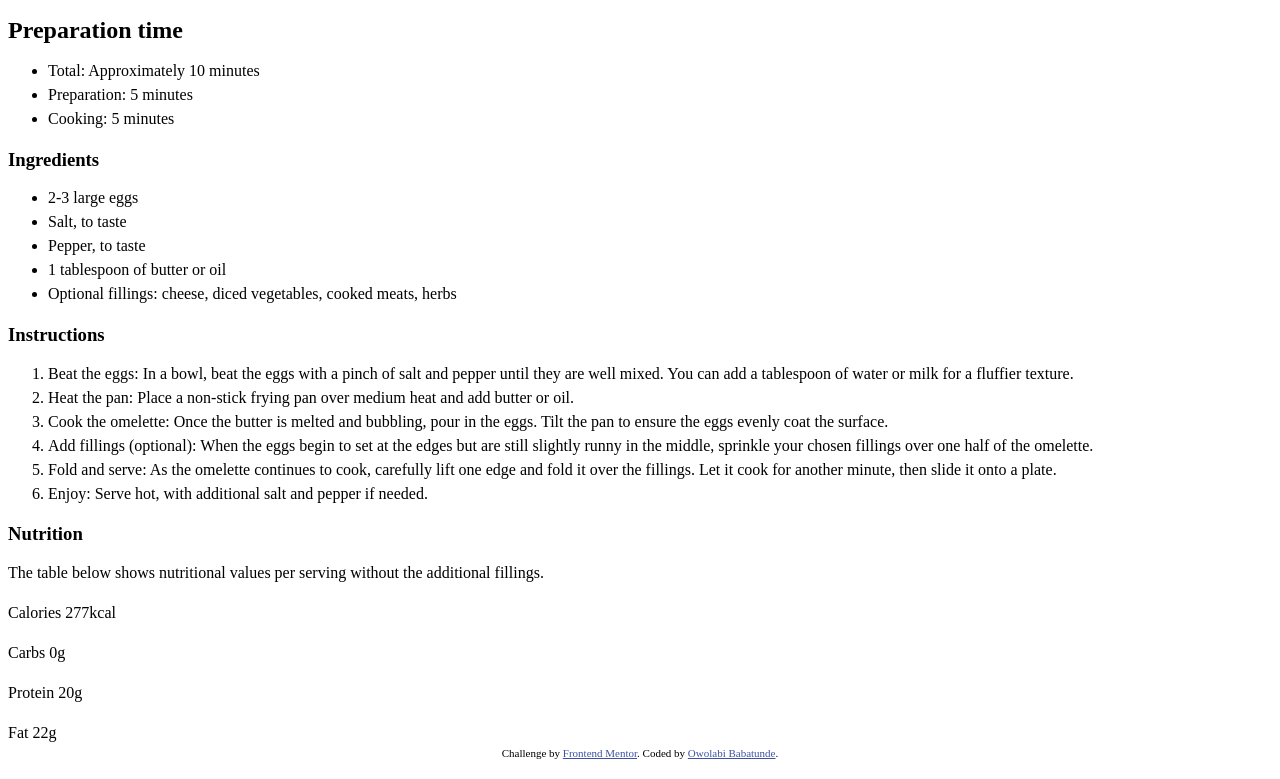
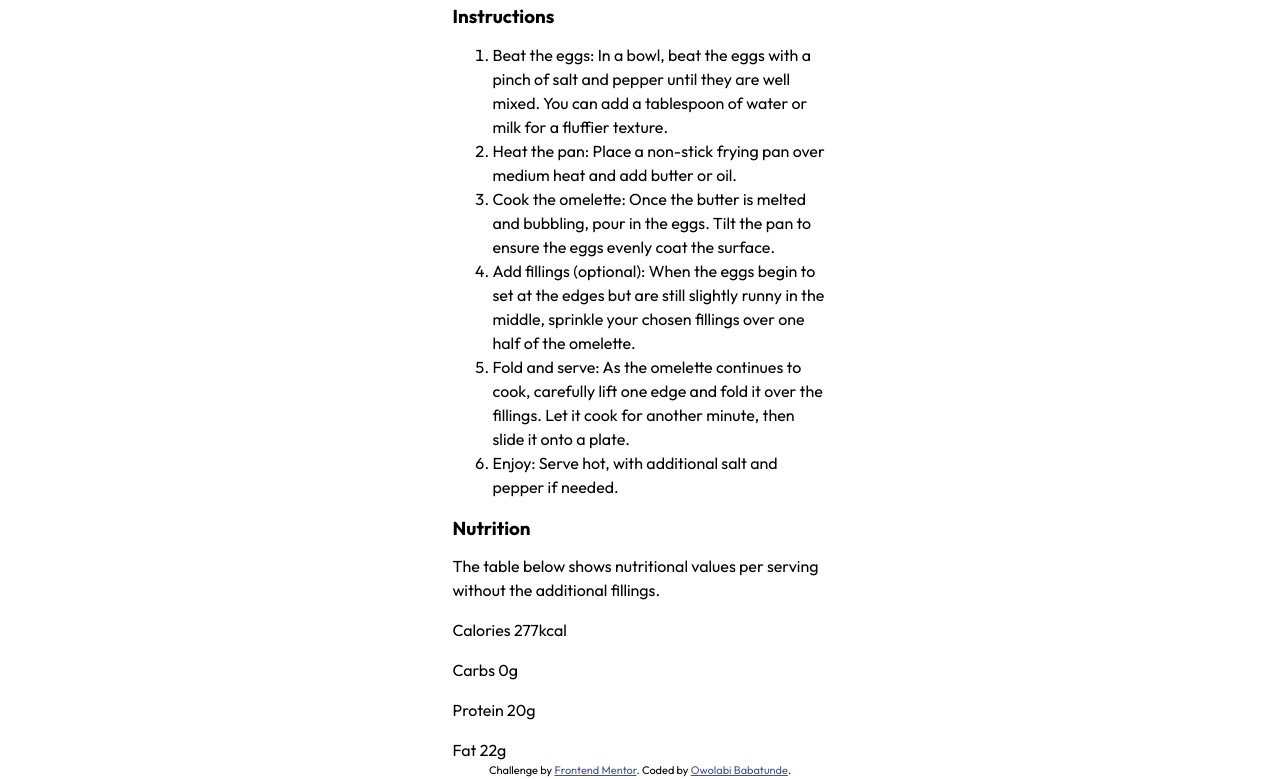
Before and after one commit to nottundeednut/recipe-page-main, a plain HTML site: page index.html in a window 1280 px wide. Shown: the part 686-1465 px from the top of the page. Drawn offline with Linux system fonts and the light colour scheme.

Commit message:
style body

```diff
--- a/style.css
+++ b/style.css
@@ -1,3 +1,5 @@
+/* CSS RESET RULES */
+
 /* Box sizing rules */
 *,
 *::before,
@@ -88,3 +90,11 @@ textarea:not([rows]) {
 :target {
   scroll-margin-block: 5ex;
 }
+
+/* MY RULES */
+
+body {
+    max-width: 375px;
+    font-family: "Outfit", sans-serif;
+    margin: 0 auto;
+}
```
